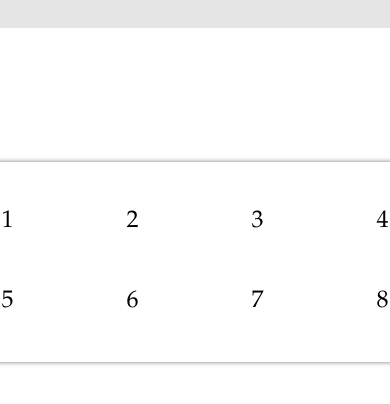
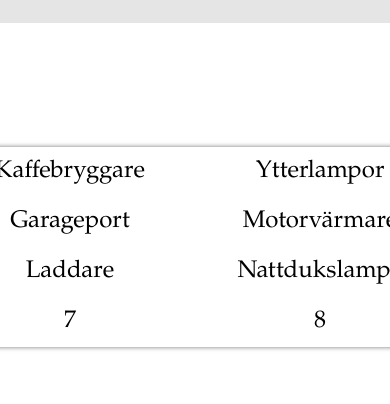
Before and after one commit to nile16/Tema5, a plain HTML site: page index.html in a window 390 px wide. Shown: the part 260-664 px from the top of the page. Drawn offline with nearby package versions, Linux system fonts and the light colour scheme.

Commit message:
la till backgrundsfärg på index_mobil och ändrade knappnamnen på index

```diff
--- a/index.html
+++ b/index.html
@@ -21,15 +21,14 @@
     <img src="Logomakr_8YjF0s.png" alt="Logo">
 	</div>
 
-<div class="container-fluid bg-2 text-center">
  <div id="wrapper">
 	<div id="keypad">
-		<div class="buttonspace"><div class="button" id="b1" onclick="ws.send('7')"  >1</div></div>
-		<div class="buttonspace"><div class="button" id="b2" onclick="ws.send('11')" >2</div></div>
-		<div class="buttonspace"><div class="button" id="b3" onclick="ws.send('13')" >3</div></div>
-		<div class="buttonspace"><div class="button" id="b4" onclick="ws.send('15')" >4</div></div>
-		<div class="buttonspace"><div class="button" id="b5" onclick="ws.send('29')" >5</div></div>
-		<div class="buttonspace"><div class="button" id="b6" onclick="ws.send('31')" >6</div></div>
+		<div class="buttonspace"><div class="button" id="b1" onclick="ws.send('7')"  >Kaffebryggare</div></div>
+		<div class="buttonspace"><div class="button" id="b2" onclick="ws.send('11')" >Ytterlampor</div></div>
+		<div class="buttonspace"><div class="button" id="b3" onclick="ws.send('13')" >Garageport</div></div>
+		<div class="buttonspace"><div class="button" id="b4" onclick="ws.send('15')" >Motorvärmare</div></div>
+		<div class="buttonspace"><div class="button" id="b5" onclick="ws.send('29')" >Laddare</div></div>
+		<div class="buttonspace"><div class="button" id="b6" onclick="ws.send('31')" >Nattdukslampa</div></div>
 		<div class="buttonspace"><div class="button" id="b7" onclick="ws.send('33')" >7</div></div>
 		<div class="buttonspace"><div class="button" id="b8" onclick="ws.send('35')" >8</div></div>
 	</div>
--- a/style.css
+++ b/style.css
@@ -6,13 +6,13 @@ container-fluid {
 .bg-1 {
     background-color: #e5e5e5; /* LightGrey */
     color: #fffff;
-    padding-bottom: 30px;
+    padding-bottom: 25px;
 
 }
 
 #wrapper {
 	position: absolute;
-	top:200px;
+	top:170px;
 	bottom:0;
 	right:0;
 	left:0;
@@ -31,18 +31,18 @@ container-fluid {
 	top: 50%;
 	left: 50%;
 	margin-right: -50%;
-  padding-top: 40px;
 	transform: translate(-50%, -50%);
 }
 
 .buttonspace {
 	position: relative;
-	width: 25%;
+	width: 50%;
 	height: 25%;
 }
 
 .button {
 	position: absolute;
+
 	width: 50%;
 	height: 80%;
 	top: 50%;
```
Also changed, not shown: index_mobil.html (+5 -0 lines).
